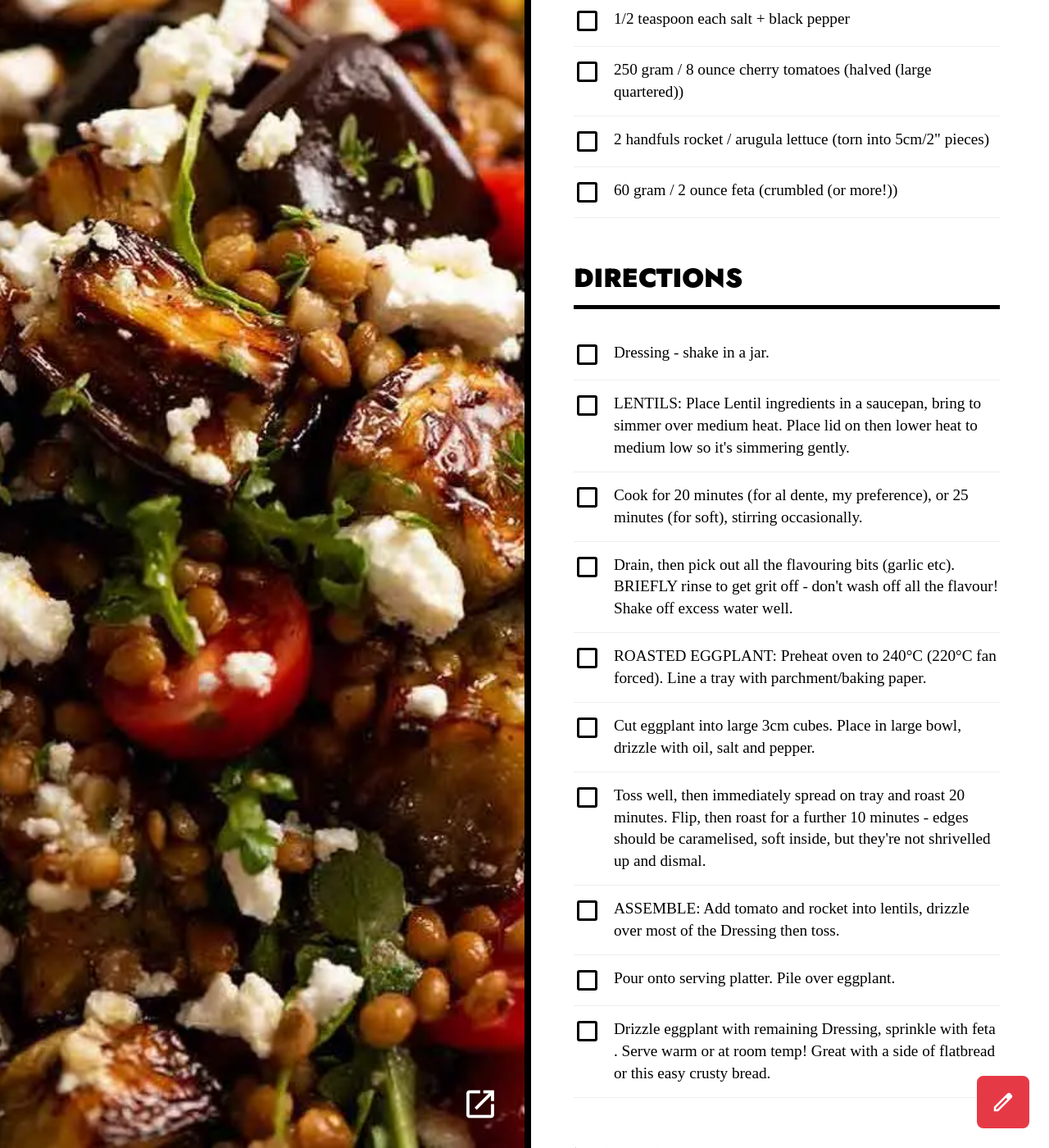
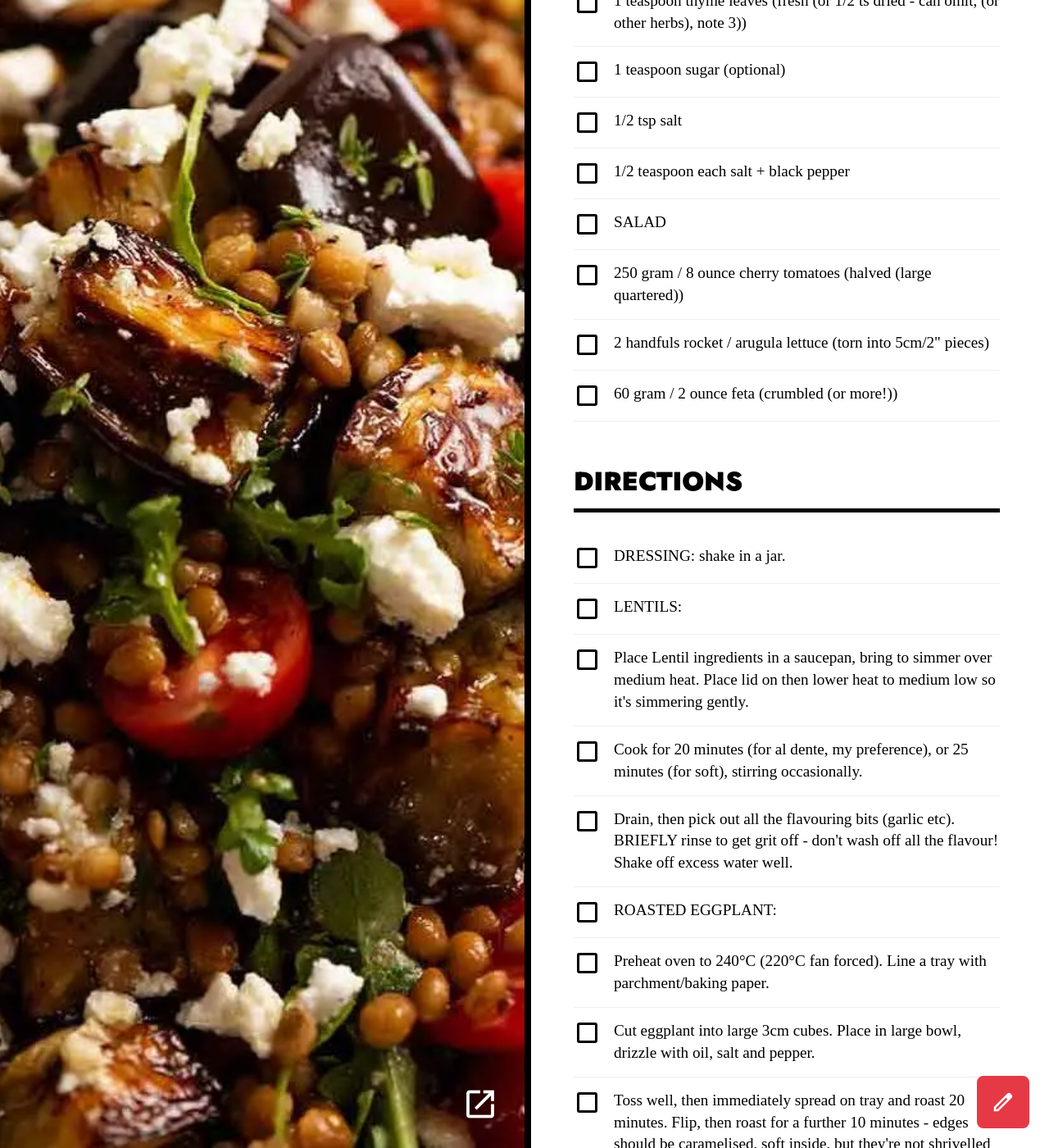
Before and after one commit to amp800/chowdown, a Jekyll site: the page built from _recipes/roasted-eggplant-lentil-salad.md, in a window 1280 px wide and 1400 px high, scrolled down 2176 px. Shown: the whole window at 82% size. Built offline with Jekyll 4.4.1, drawn with Linux system fonts in a browser that asks for light colours; some of the changed text lies outside the part shown.

Commit message:
Edit recipe _recipes/roasted-eggplant-lentil-salad.md

```diff
--- a/_recipes/roasted-eggplant-lentil-salad.md
+++ b/_recipes/roasted-eggplant-lentil-salad.md
@@ -35,22 +38,26 @@ ingredients:
 - 1 teaspoon sugar (optional)
 - 1/2 tsp salt
 - 1/2 teaspoon each salt + black pepper
+- SALAD
 - 250 gram / 8 ounce cherry tomatoes (halved (large quartered))
 - 2 handfuls rocket / arugula lettuce (torn into 5cm/2" pieces)
 - 60 gram / 2 ounce feta (crumbled (or more!))
 # ---
 directions:
-- Dressing - shake in a jar.
-- 'LENTILS: Place Lentil ingredients in a saucepan, bring to simmer over medium heat. Place lid on then lower heat to medium
-  low so it''s simmering gently.'
+- 'DRESSING: shake in a jar.'
+- 'LENTILS:'
+- Place Lentil ingredients in a saucepan, bring to simmer over medium heat. Place lid on then lower heat to medium low so
+  it's simmering gently.
 - Cook for 20 minutes (for al dente, my preference), or 25 minutes (for soft), stirring occasionally.
 - Drain, then pick out all the flavouring bits (garlic etc). BRIEFLY rinse to get grit off - don't wash off all the flavour!
   Shake off excess water well.
-- 'ROASTED EGGPLANT: Preheat oven to 240°C (220°C fan forced). Line a tray with parchment/baking paper.'
+- 'ROASTED EGGPLANT:'
+- Preheat oven to 240°C (220°C fan forced). Line a tray with parchment/baking paper.
 - Cut eggplant into large 3cm cubes. Place in large bowl, drizzle with oil, salt and pepper.
 - Toss well, then immediately spread on tray and roast 20 minutes. Flip, then roast for a further 10 minutes - edges should
   be caramelised, soft inside, but they're not shrivelled up and dismal.
-- 'ASSEMBLE: Add tomato and rocket into lentils, drizzle over most of the Dressing then toss.'
+- 'ASSEMBLE:'
+- Add tomato and rocket into lentils, drizzle over most of the Dressing then toss.
 - Pour onto serving platter. Pile over eggplant.
 - Drizzle eggplant with remaining Dressing, sprinkle with feta . Serve warm or at room temp! Great with a side of flatbread
   or this easy crusty bread.
```
Also changed, not shown: other parts of _recipes/roasted-eggplant-lentil-salad.md (+3 -0 lines).
